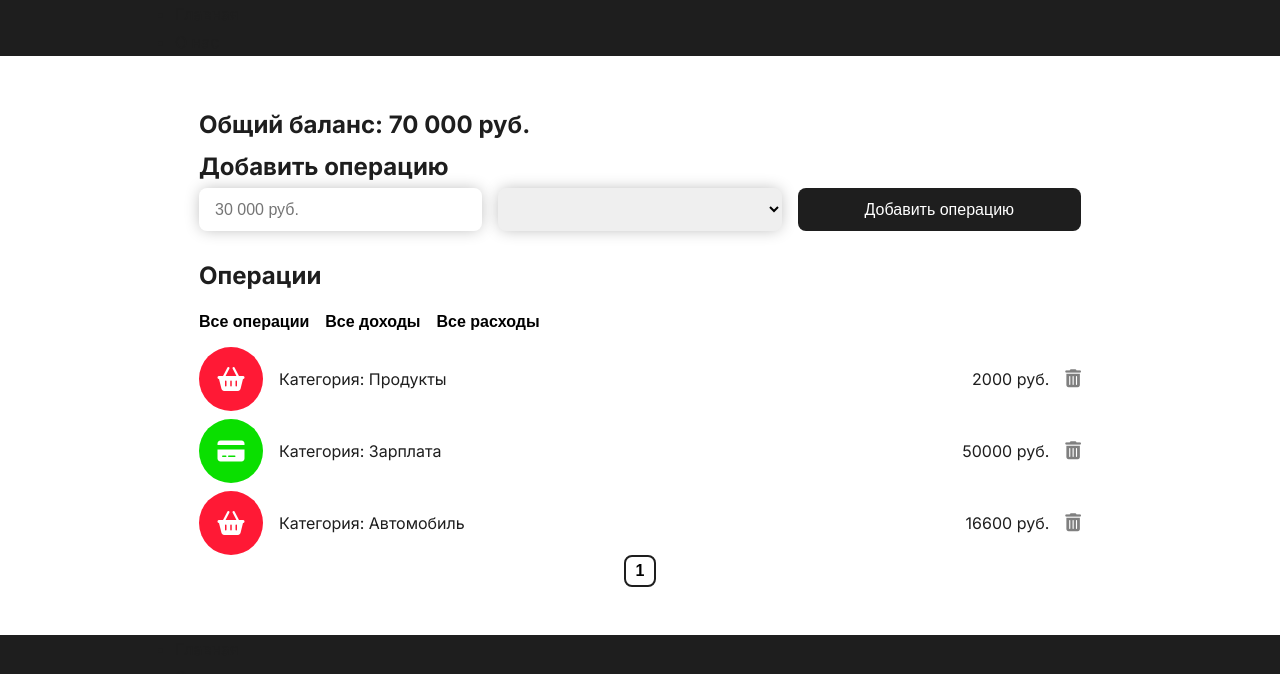
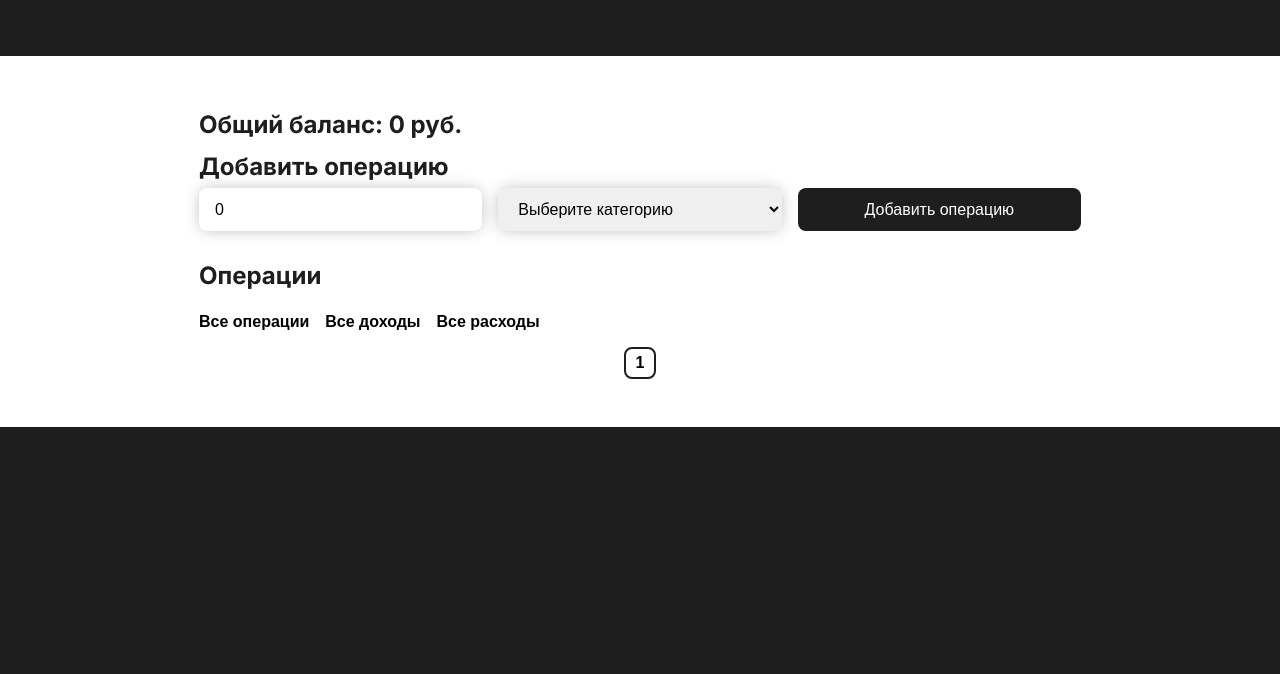
Before and after one commit to froozi/react-budget-app, a React (Vite) app: page / in a window 1280 px wide. Shown: the top 674 px of the page. Built offline with nearby package versions, Linux system fonts and the light colour scheme.

Commit message:
Add balance, create item and new fucntins

```diff
--- a/src/components/item/item.jsx
+++ b/src/components/item/item.jsx
@@ -1,3 +1,5 @@
+import { CATEGORIES } from "../../data/categories";
+
 const Item = ({item}) => {
 
     const {id, category, type, total} = item;
@@ -7,12 +9,12 @@
             <div className="item__left">
                 <div className={`circle ${type}`}>
                     {
-                        type === 'income' ? <i class="fa-solid fa-credit-card"></i> : <i class="fa-solid fa-basket-shopping"></i>
+                        type === 'income' ? <i className="fa-solid fa-credit-card"></i> : <i className="fa-solid fa-basket-shopping"></i>
                     }
 
                 </div>
                 <p className="category">
-                    Категория: {category}
+                    Категория: {CATEGORIES[category]}
                 </p>
             </div>
             <div className="item__right">
@@ -21,7 +23,7 @@
                 </p>
 
                 <button className="item__button">
-                    <i class="fa-solid fa-trash-can"></i>
+                    <i className="fa-solid fa-trash-can"></i>
                 </button>
             </div>
         </div>
--- /dev/null
+++ b/src/data/categories.js
@@ -0,0 +1,20 @@
+const INCOME_CATEGORIES = {
+    salary: "Заработная плата",
+    cashback: "Кэшбэк",
+    deposit: "Вклад"
+}
+
+const EXPENSE_CATEGORIES = {
+    products: "Проудкты",
+    services: "Комумунальные услуги",
+    car: "Автомобиль",
+    health:"Здоровье и красота"
+}
+
+const CATEGORIES = {...INCOME_CATEGORIES, ...EXPENSE_CATEGORIES};
+
+export {
+    INCOME_CATEGORIES,
+    EXPENSE_CATEGORIES,
+    CATEGORIES
+}
--- a/src/pages/HomePage.jsx
+++ b/src/pages/HomePage.jsx
@@ -1,54 +1,103 @@
-import { useState } from "react"
+import { useEffect, useState } from "react";
 import Item from "../components/item/item";
-import { TYPES } from "../types/operation";
+import { CATEGORIES } from "../data/categories";
+import calculateBalance from "../utils/calculateBalance";
 import formatMoney from "../utils/formatMoney";
+import getType from "../utils/getType";
 
+const initialItemsState = [];
 
-const initialItemsState = [
-    {
-        category: 'Продукты',
-        total: 2000,
-        type: TYPES.EXPENSE,
-        id: 1,
-        create_at: new Date('2022-01-01')
-    },
-    {
-        category: 'Зарплата',
-        total: 50000,
-        type: TYPES.INCOME,
-        id: 2,
-        create_at: new Date('2023-01-01')
-    },
-    {
-        category: 'Автомобиль',
-        total: 16600,
-        type: TYPES.EXPENSE,
-        id: 3,
-        create_at: new Date('2025-01-01')
-    }
-]
+const initialFormState = {
+  value: 0,
+  category: "none",
+};
 
+const initialBalanceState = 0;
 
 const HomePage = () => {
+  const [balance, setBalance] = useState(initialBalanceState);
+  const [items, setItems] = useState(initialItemsState);
+  const [form, setForm] = useState(initialFormState);
 
-    const [items, setItems] = useState(initialItemsState);
+  useEffect (() => {
+    setBalance(calculateBalance(items));
+  }, [items])
 
+  const onChangeCategoryHandle = (event) => {
+    setForm((prevState) => {
+      prevState = { ...prevState };
+
+      prevState.category = event.target.value;
+      return prevState;
+    });
+  };
+
+  const onChangeInputHandle = (event) => {
+    setForm((prevState) => {
+      prevState = { ...prevState };
+
+      const value = parseInt(event.target.value) || 0;
+
+      if (!isNaN(value)) {
+        prevState.value = value;
+      }
+
+      console.log(prevState);
+
+      return prevState;
+    });
+  };
+
+  const createItemHandle = () => {
+    setItems((prevState) => {
+      prevState = [...prevState];
+
+      prevState.push({
+        category: form.category,
+        total: form.value,
+        type: getType(form.category),
+        id: Date.now(),
+        create_at: new Date(),
+      });
+      return prevState;
+    });
+
+    setForm(initialFormState);
+  };
+
+  const SelectOptions = Object.keys(CATEGORIES).map((category) => {
+    return (
+      <option key={category} value={category}>
+        {CATEGORIES[category]}
+      </option>
+    );
+  });
   return (
     <section>
       <div className="container">
         <div className="layout">
           <header>
-                        <h1>Общий баланс: {formatMoney(70000)}</h1>
+            <h1>Общий баланс: {formatMoney(balance)}</h1>
           </header>
 
           <div className="form">
             <h2>Добавить операцию</h2>
-                        <form>
-                            <input type="text" name="total" placeholder="30 000 руб."/>
-                            <select name="category">
-                                <option value="salary"></option>
+            <form onSubmit={(e) => e.preventDefault()}>
+              <input
+                type="text"
+                name="total"
+                placeholder="30 000 руб."
+                onChange={(e) => onChangeInputHandle(e)}
+                value={form.value}
+              />
+              <select
+                onChange={(e) => onChangeCategoryHandle(e)}
+                name="category"
+              >
+                <option value="none">Выберите категорию</option>
+                {SelectOptions}
               </select>
-                            <button className="button">
+              <button onClick={createItemHandle} className="button">
                 Добавить операцию
               </button>
             </form>
@@ -57,21 +106,14 @@
             <h2>Операции</h2>
 
             <div className="filter">
-                            <button className="filter__button">
-                                Все операции
-                            </button>
-                            <button className="filter__button">
-                                Все доходы
-                            </button>
-                            <button className="filter__button">
-                                Все расходы
-                            </button>
+              <button className="filter__button">Все операции</button>
+              <button className="filter__button">Все доходы</button>
+              <button className="filter__button">Все расходы</button>
             </div>
             <div className="items">
-
-                            {
-                                items.map((item) => <Item key={item.id} item={item}/>)
-                            }
+              {items.map((item) => (
+                <Item key={item.id} item={item} />
+              ))}
             </div>
 
             <div className="pagination">
@@ -83,7 +125,7 @@
         </div>
       </div>
     </section>
-    )
-}
+  );
+};
 
 export default HomePage;
--- /dev/null
+++ b/src/utils/calculateBalance.js
@@ -0,0 +1,13 @@
+import { TYPES } from "../types/operation";
+
+const calculateBalance = (items) => {
+    return items.reduce((prev, item) => {
+        if(item.type === TYPES.EXPENSE) {
+            return prev -= item.total;
+        }
+
+        return prev += item.total;
+    }, 0)
+}
+
+export default calculateBalance;
--- /dev/null
+++ b/src/utils/getType.js
@@ -0,0 +1,11 @@
+import { TYPES } from "../types/operation";
+import { INCOME_CATEGORIES } from "../data/categories";
+const getType = (category) => {
+    if(Object.keys(INCOME_CATEGORIES).includes(category)){
+        return TYPES.INCOME;
+    }
+
+    return TYPES.EXPENSE;
+}
+
+export default getType;
```
Lines whose indentation alone changed are shown as unchanged.
